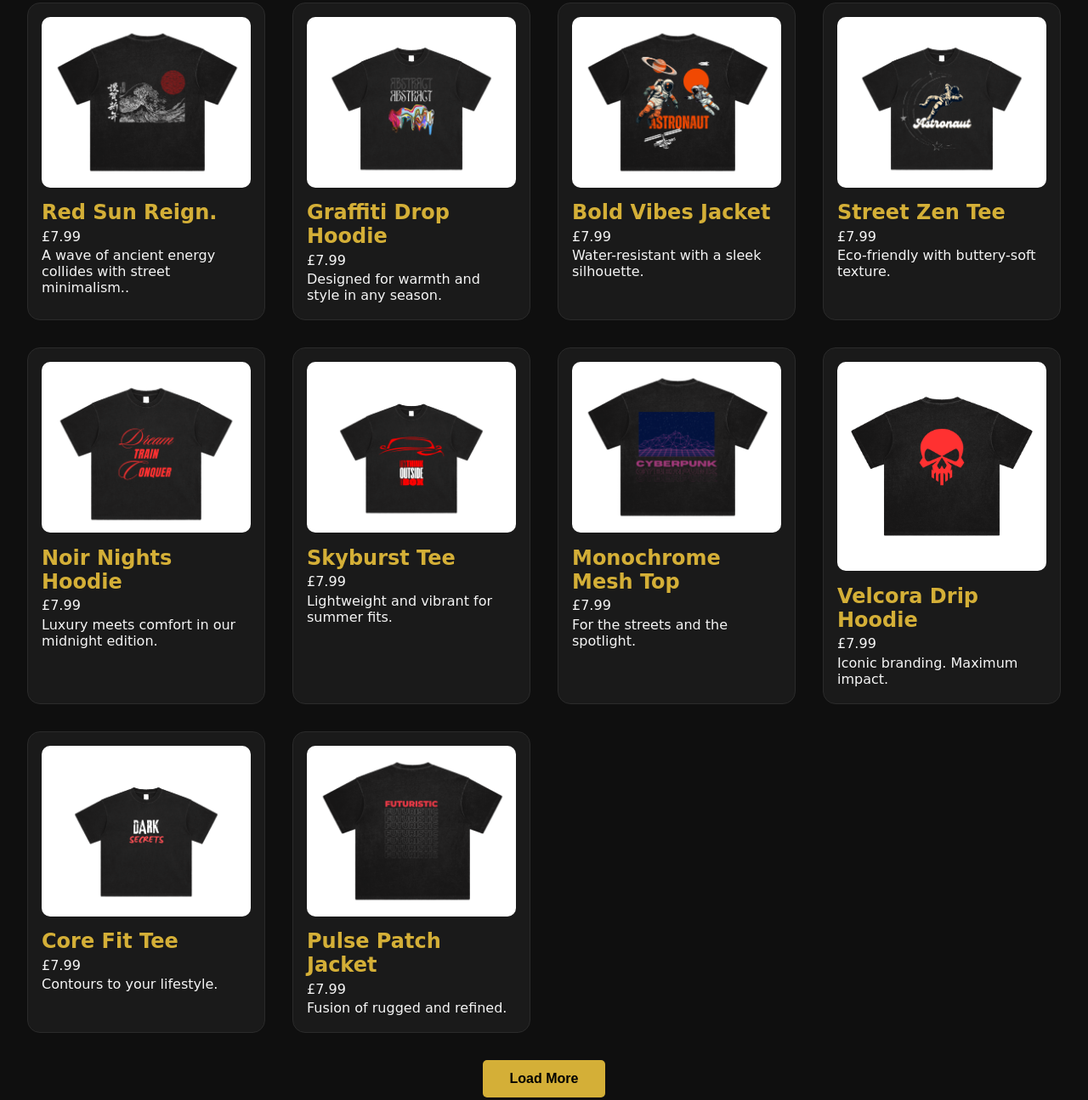
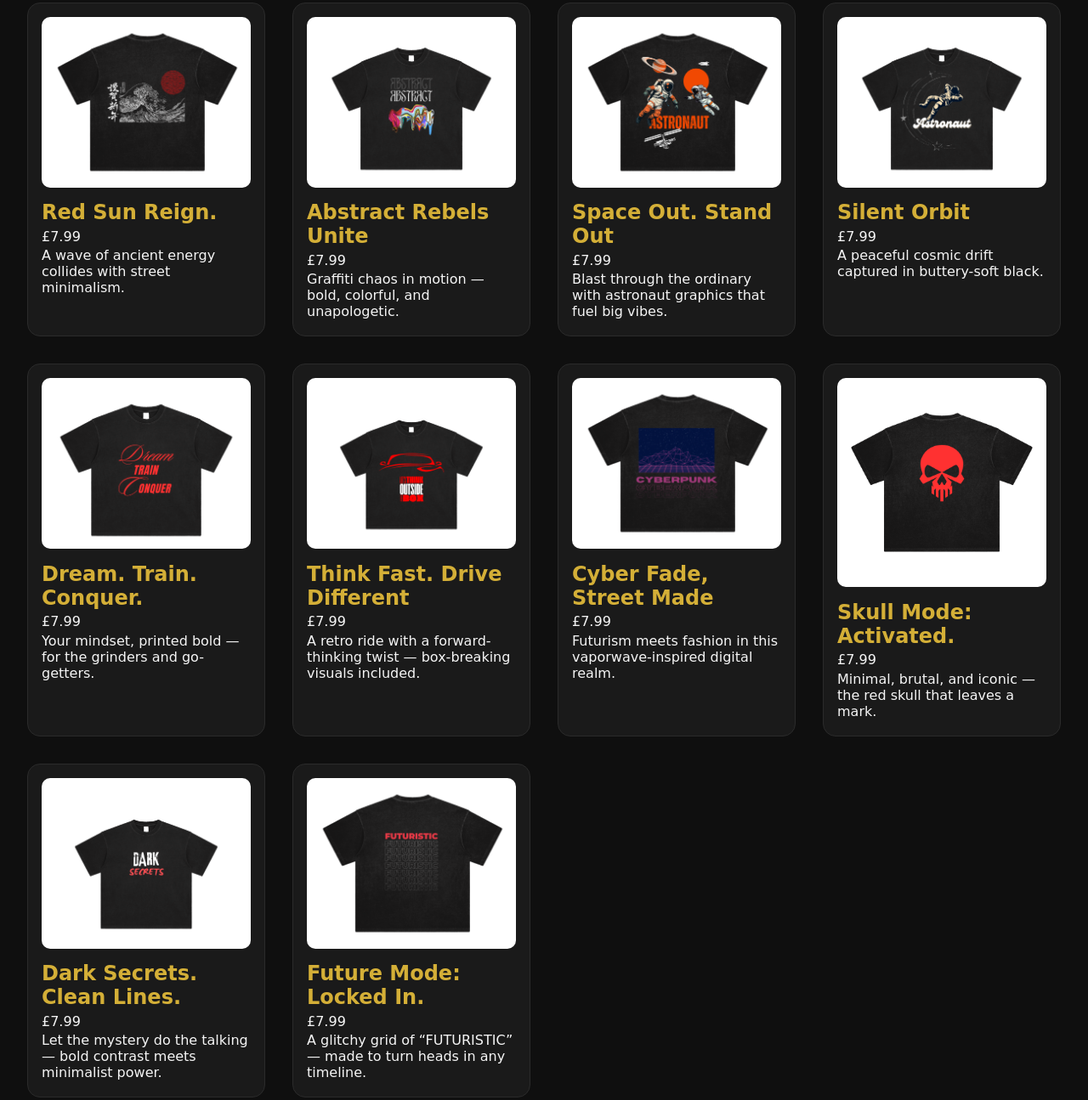
Before and after one commit to velcoradesigns/velcoradesigns.github.io, a plain HTML site: page collection.html in a window 1280 px wide. Shown: the part 149-1444 px from the top of the page at 85% size. Drawn offline with Linux system fonts and the light colour scheme; a web font is replaced by a local one.

Commit message:
Update collection.html

```diff
--- a/collection.html
+++ b/collection.html
@@ -108,61 +108,61 @@
       <a href="urban-classic-tee.html"><img src="a1.png" alt="Japanese Style"></a>
       <h3>Red Sun Reign.</h3>
       <p>£7.99</p>
-      <p>A wave of ancient energy collides with street minimalism..</p>
+      <p>A wave of ancient energy collides with street minimalism.</p>
     </div>
     <div class="card">
       <img src="a2.png" alt="Graffiti Drop Hoodie">
-      <h3>Graffiti Drop Hoodie</h3>
+      <h3>Abstract Rebels Unite</h3>
       <p>£7.99</p>
-      <p>Designed for warmth and style in any season.</p>
+      <p>Graffiti chaos in motion — bold, colorful, and unapologetic.</p>
     </div>
     <div class="card">
       <img src="a3.png" alt="Bold Vibes Jacket">
-      <h3>Bold Vibes Jacket</h3>
+      <h3>Space Out. Stand Out</h3>
       <p>£7.99</p>
-      <p>Water-resistant with a sleek silhouette.</p>
+      <p>Blast through the ordinary with astronaut graphics that fuel big vibes.</p>
     </div>
     <div class="card">
       <img src="a4.png" alt="Street Zen Tee">
-      <h3>Street Zen Tee</h3>
+      <h3>Silent Orbit</h3>
       <p>£7.99</p>
-      <p>Eco-friendly with buttery-soft texture.</p>
+      <p>A peaceful cosmic drift captured in buttery-soft black.</p>
     </div>
     <div class="card">
       <img src="h1.png" alt="Noir Nights Hoodie">
-      <h3>Noir Nights Hoodie</h3>
+      <h3>Dream. Train. Conquer.</h3>
       <p>£7.99</p>
-      <p>Luxury meets comfort in our midnight edition.</p>
+      <p>Your mindset, printed bold — for the grinders and go-getters.</p>
     </div>
     <div class="card">
       <img src="c1.png" alt="Skyburst Tee">
-      <h3>Skyburst Tee</h3>
+      <h3>Think Fast. Drive Different</h3>
       <p>£7.99</p>
-      <p>Lightweight and vibrant for summer fits.</p>
+      <p>A retro ride with a forward-thinking twist — box-breaking visuals included.</p>
     </div>
     <div class="card">
       <img src="c2.png" alt="Monochrome Mesh Top">
-      <h3>Monochrome Mesh Top</h3>
+      <h3>Cyber Fade, Street Made</h3>
       <p>£7.99</p>
-      <p>For the streets and the spotlight.</p>
+      <p>Futurism meets fashion in this vaporwave-inspired digital realm.</p>
     </div>
     <div class="card">
       <img src="d1.png" alt="Velcora Drip Hoodie">
-      <h3>Velcora Drip Hoodie</h3>
+      <h3>Skull Mode: Activated.</h3>
       <p>£7.99</p>
-      <p>Iconic branding. Maximum impact.</p>
+      <p>Minimal, brutal, and iconic — the red skull that leaves a mark.</p>
     </div>
     <div class="card">
       <img src="d2.png" alt="Core Fit Tee">
-      <h3>Core Fit Tee</h3>
+      <h3>Dark Secrets. Clean Lines.</h3>
       <p>£7.99</p>
-      <p>Contours to your lifestyle.</p>
+      <p>Let the mystery do the talking — bold contrast meets minimalist power.</p>
     </div>
     <div class="card">
       <img src="e1.png" alt="Pulse Patch Jacket">
-      <h3>Pulse Patch Jacket</h3>
+      <h3>Future Mode: Locked In.</h3>
       <p>£7.99</p>
-      <p>Fusion of rugged and refined.</p>
+      <p>A glitchy grid of “FUTURISTIC” — made to turn heads in any timeline.</p>
     </div>
   </div>
 
@@ -188,31 +188,33 @@
         img: "e2.png",
         name: "Shadow Realm Tee",
         material: "£7.99",
-        desc: "Stretchy and shadowy for edgy fits."
+        desc: "Champion from the Shadows. A striking silhouette in red — dominate the street, silently."
       },
       {
         img: "f1.png",
-        name: "Neon Vibe Hoodie",
+        name: "Neon Vibe Tee",
         material: "£7.99",
-        desc: "Turns heads with glowing vibes."
+        desc: "Smiley Face, Street Mood. Glow-in-the-dark good vibes with a twist of cool irony"
       },
       {
         img: "f2.png",
-        name: "Street Samurai Jacket",
+        name: "Good Vibes Tee",
         material: "£7.99",
-        desc: "Inspired by tradition, tailored for today."
+        desc: "Vibes Activated. Clean, simple, and bold — powered by positivity in pixel form."
       },
       {
         img: "h2.png",
         name: "Chrome Core Tee",
         material: "£7.99",
-        desc: "Shimmers with every flash."
+        desc: "Rose in Rebellion. Soft petals meet street strength — beauty wrapped in edge.
+
+"
       },
       {
         img: "i2.png",
-        name: "Velcora OG Hoodie",
+        name: "Velcora OG Tee",
         material: "£7.99",
-        desc: "The original. The legend. The Velcora OG."
+        desc: "The original. The legend. The Velcora OG.Skull. Style. Simple. A signature red skull to mark your presence."
       },
     ];
 
```
